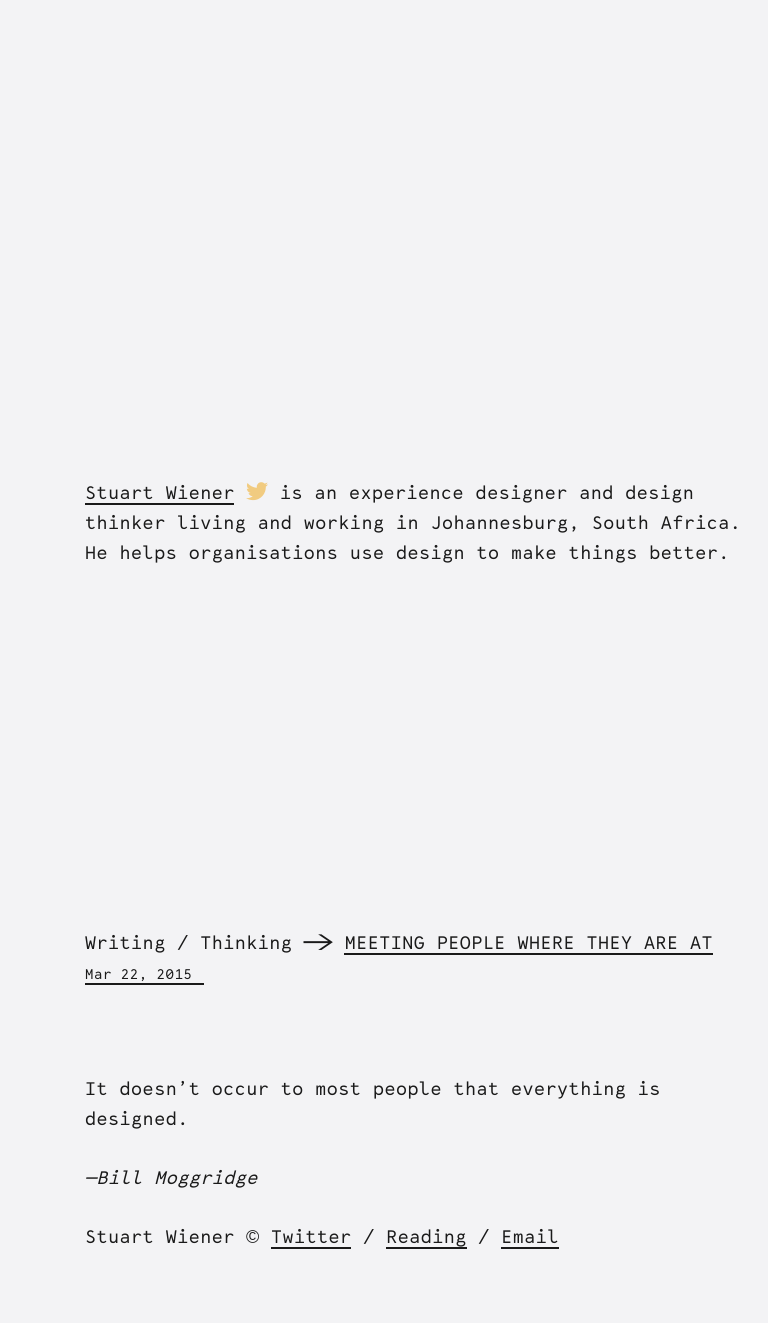
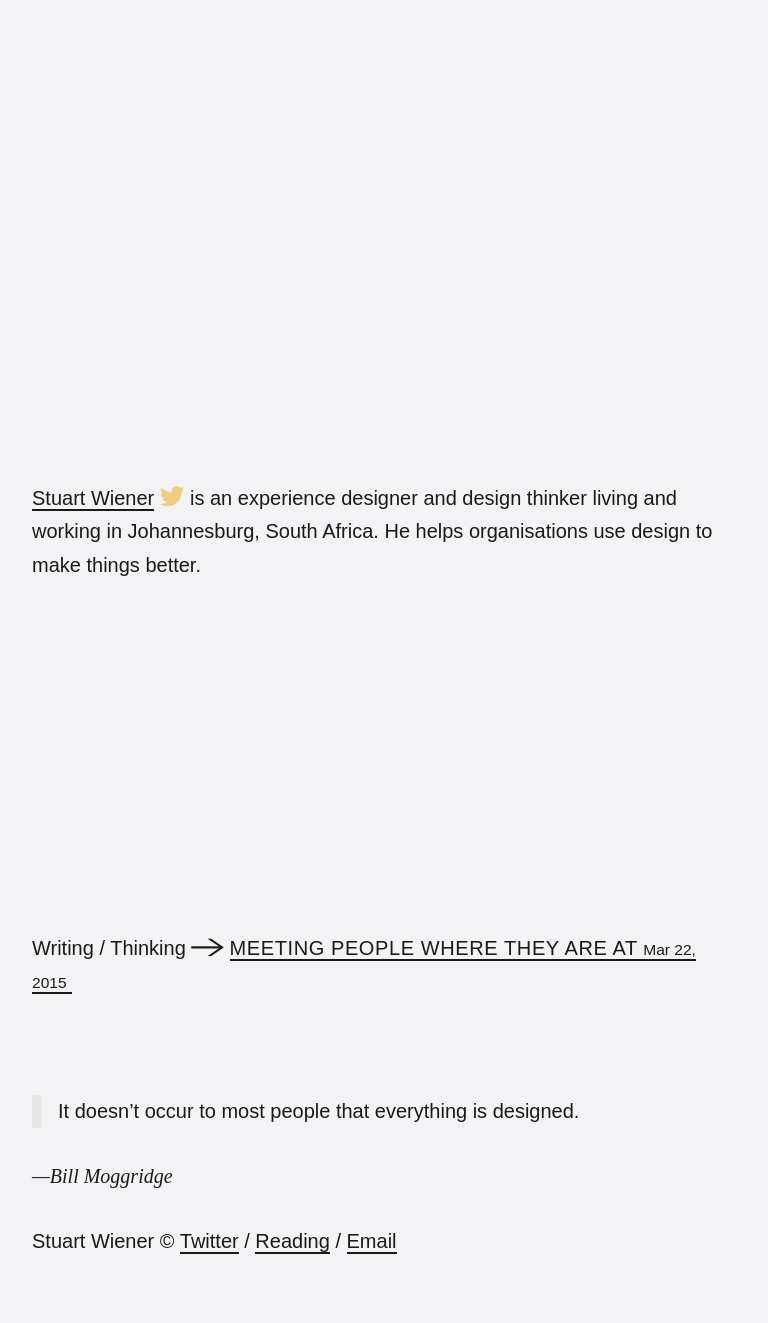
Before and after one commit to stuartwiener/stuartwiener.github.io, a Jekyll site: the page built from index.html, in a window 1280 px wide. Shown: the whole page, without its empty margins (80-848 px from the left). Built offline with Jekyll 4.4.1, drawn with Linux system fonts in a browser that asks for light colours; some web fonts are replaced.

Commit message:
I'm over that font

```diff
--- a/_layouts/default.html
+++ b/_layouts/default.html
@@ -9,6 +9,7 @@
     <title>{% if page.title %}{{ page.title | escape }}{% else %}{{ site.title | escape }}{% endif %}</title>
     <meta name="description" content="{% if page.excerpt %}{{ page.excerpt | strip_html | strip_newlines | truncate: 160 }}{% else %}{{ site.description }}{% endif %}">
 
+    <link href="https://fonts.googleapis.com/css?family=Source+Serif+Pro:400,700" rel="stylesheet">
     <link rel="stylesheet" href="{{ "/css/main.css" | prepend: site.baseurl }}">
     <link rel="canonical" href="{{ page.url | replace:'index.html','' | prepend: site.baseurl | prepend: site.url }}">
     <link rel="alternate" type="application/rss+xml" title="{{ site.title }}" href="{{ "/feed.xml" | prepend: site.baseurl | prepend: site.url }}">
--- a/_sass/_typography.scss
+++ b/_sass/_typography.scss
@@ -22,11 +22,13 @@ h1, h2, h3, h4, h5, h6 {
   text-decoration: none;
   text-transform: uppercase;
   font-size: 1em;
+  letter-spacing: 0.03em;
   margin: $spacing-unit 0;
 }
 .site-header {
   h1,h2 {
     text-transform: none;
+    letter-spacing: 0;
   }
 }
 a {
@@ -67,15 +69,18 @@ ol {
 }
 blockquote {
   margin: $spacing-unit 0;
-  padding: 0;
+  padding: 0 0 0 $spacing-unit/2;
+  border-left: $spacing-unit/3 solid $grey-color;
 }
 cite {
-  font-style: oblique;
+  font-family: serif;
+  font-style: italic;;
 }
 cite::before {
   content: '—'
 }
 em {
+  font-family: serif;
   font-style: italic;
 }
 strong {
@@ -93,7 +98,7 @@ img {
   height: auto;
 }
 pre, code, kbd {
-  font-family: $base-font-family;
+  font-family: monospace;
   background: $grey-color;
   margin: $spacing-unit 0;
   padding: 0;
--- a/css/main.scss
+++ b/css/main.scss
@@ -4,16 +4,16 @@
 @charset "utf-8";
 
 // Load up the font.
-@font-face {
-    font-family: 'Lab Mono';
-    src: url( '../fonts/labmono-regular-web.eot' );
-    src: url( '../fonts/labmono-regular-web.eot?#iefix' ) format( 'embedded-opentype' ),
-         url( '../fonts/labmono-regular-web.woff2' ) format( 'woff2' ),
-         url( '../fonts/labmono-regular-web.woff' ) format( 'woff' ),
-         url( '../fonts/labmono-regular-web.ttf' ) format( 'truetype' );
-    font-weight: normal;
-    font-style: normal;
-}
+// @font-face {
+//     font-family: 'Lab Mono';
+//     src: url( '../fonts/labmono-regular-web.eot' );
+//     src: url( '../fonts/labmono-regular-web.eot?#iefix' ) format( 'embedded-opentype' ),
+//          url( '../fonts/labmono-regular-web.woff2' ) format( 'woff2' ),
+//          url( '../fonts/labmono-regular-web.woff' ) format( 'woff' ),
+//          url( '../fonts/labmono-regular-web.ttf' ) format( 'truetype' );
+//     font-weight: normal;
+//     font-style: normal;
+// }
 
 // Load up the icon font.
 @font-face {
@@ -51,8 +51,8 @@
 }
 
 // Our variables
-$base-font-family: "Lab Mono", sans-serif;
-$base-font-size:   1.125em;
+$base-font-family: "Source Serif Pro", sans-serif;
+$base-font-size:   1.25em;
 $base-font-weight: 400;
 $base-line-height: 1.6667;
 $small-font-size: 0.777em;
@@ -67,7 +67,7 @@ $brand-color:      #f1cb80;
 $other-color:      #f1b680;
 
 $primary-width:    56em;
-$content-width:    40em;
+$content-width:    38em;
 
 
 
```
